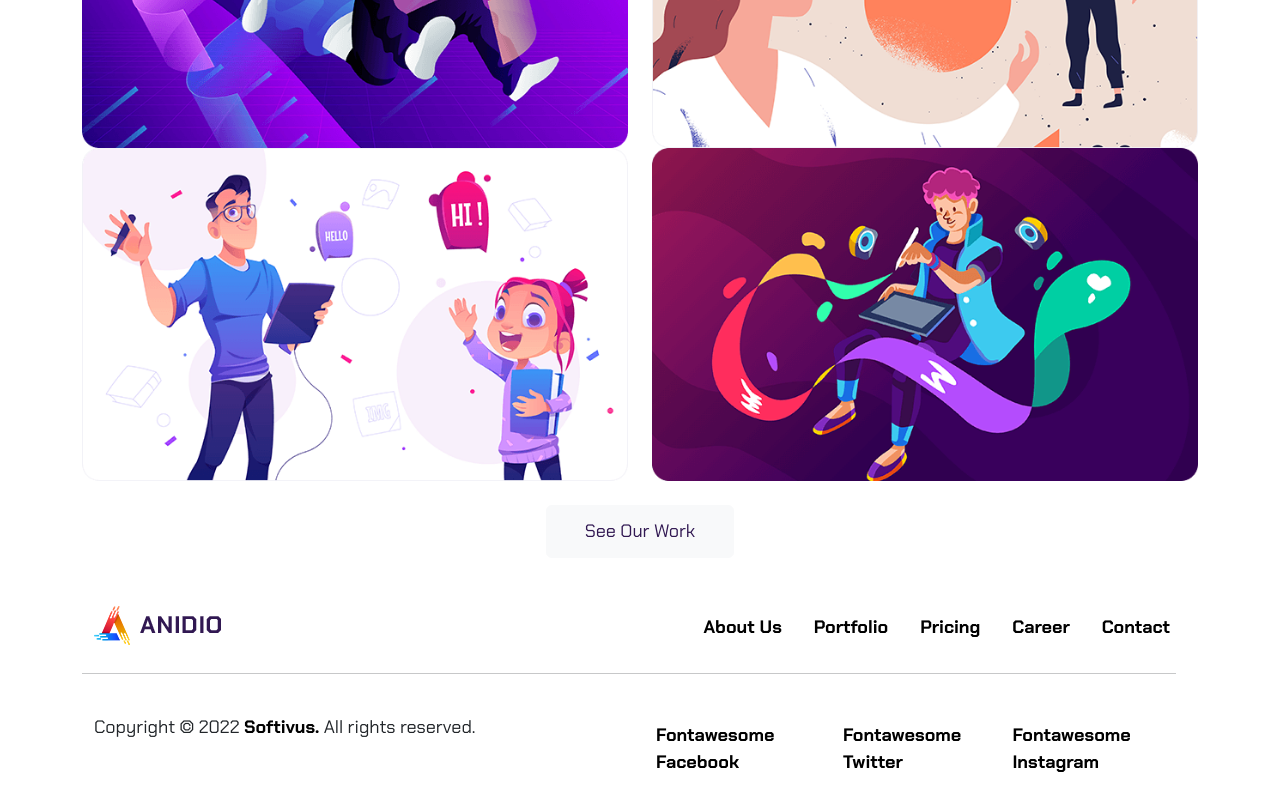
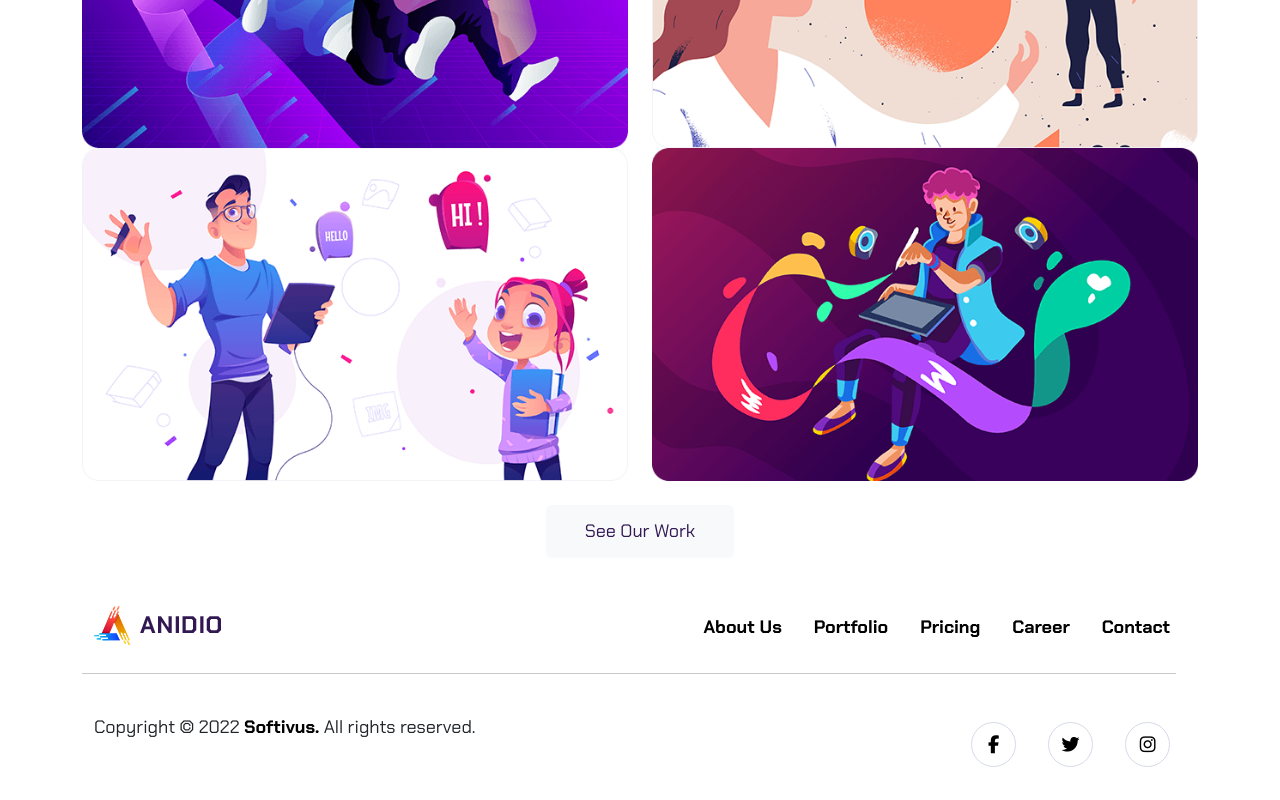
Before and after one commit to alessandro-barate/proj-html-vuejs, a Vue app: page / in a window 1280 px wide. Shown: the part 3240-4040 px from the top of the page. Built offline with nearby package versions, Linux system fonts and the light colour scheme.

Commit message:
[UPD] AppFooter styled

```diff
--- a/src/components/AppFooter.vue
+++ b/src/components/AppFooter.vue
@@ -1,4 +1,5 @@
 <script>
+import { FontAwesomeIcon } from '@fortawesome/vue-fontawesome';
 export default {
   name: "AppFooter"
 }
@@ -49,22 +50,22 @@ export default {
           <div class="col-6">
             <p>Copyright © 2022 <a href="" class="external-site-link">Softivus.</a> All rights reserved.</p>
           </div>
-          <div class="col-6 list">
+          <div class="col-6 list-social">
             <ul class="list-group list-group-horizontal justify-content-end">
               <li class="list-group-item">
-                <router-link :to="{ name: 'Home' }" class="">
-                    Fontawesome Facebook
-                </router-link>
+                  <div class="social-container">
+                    <a href=""><i class="fab fa-facebook-f"></i></a>
+                  </div>
               </li>
               <li class="list-group-item">
-                <router-link :to="{ name: 'AboutUs' }" class="">
-                  Fontawesome Twitter
-                </router-link>
+                  <div class="social-container">
+                    <a href=""><i class="fab fa-twitter"></i></a>
+                  </div>
               </li>
               <li class="list-group-item">
-                <router-link :to="{ name: 'Contact' }" class="">
-                  Fontawesome Instagram
-                </router-link>
+                  <div class="social-container">
+                    <a href=""><i class="fab fa-instagram"></i></a>
+                  </div>
               </li>
             </ul>
           </div>
@@ -100,4 +101,23 @@ ul li {
 hr {
   width: 98%;
 }
+
+.social-container{
+  width: 45px;
+  height: 45px;
+  border: 1px solid #D7DAE8;
+  border-radius: 25px;
+  text-align: center;
+  line-height: 45px;
+  transition: all 0.3s;
+
+  &:hover {
+    background-color: #ff7a1f;
+  }
+
+  &:hover i {
+    color: white;
+  }
+}
+
 </style>
```
